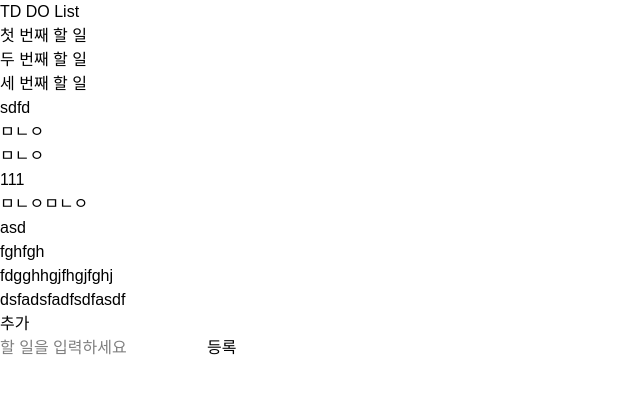
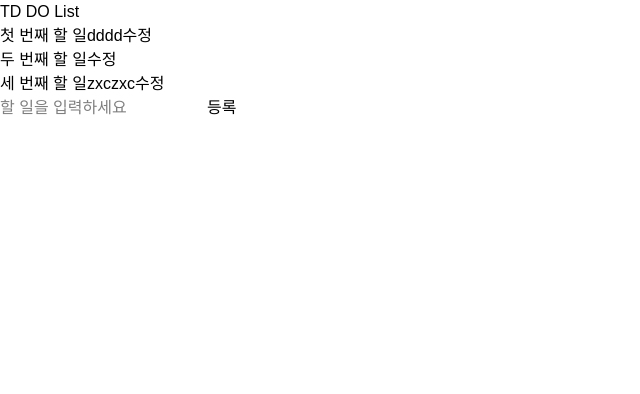
Before and after one commit to jungminji0215/next-to-do-list, a Next.js app: page / in a window 1280 px wide. Shown: the top 394 px of the page, without its empty margins (0-640 px from the left). Built offline with nearby package versions, Linux system fonts and the light colour scheme; data requests are answered from the project's data file.

Commit message:
feat : todo 수정

```diff
--- a/db.json
+++ b/db.json
@@ -2,7 +2,7 @@
   "todos": [
     {
       "id": "1",
-      "title": "첫 번째 할 일",
+      "title": "첫 번째 할 일dddd",
       "completed": false
     },
     {
@@ -12,58 +12,8 @@
     },
     {
       "id": "3",
-      "title": "세 번째 할 일",
+      "title": "세 번째 할 일zxczxc",
       "completed": true
-    },
-    {
-      "id": "0.5183139683936064",
-      "title": "sdfd",
-      "completed": false
-    },
-    {
-      "id": "0.6867680656781636",
-      "title": "ㅁㄴㅇ",
-      "completed": false
-    },
-    {
-      "id": "0.38638399450828764",
-      "title": "ㅁㄴㅇ",
-      "completed": false
-    },
-    {
-      "id": "0.44734973090147045",
-      "title": "111",
-      "completed": false
-    },
-    {
-      "id": "0.16990047386431284",
-      "title": "ㅁㄴㅇㅁㄴㅇ",
-      "completed": false
-    },
-    {
-      "id": "0.563297111423043",
-      "title": "asd",
-      "completed": false
-    },
-    {
-      "id": "0.6991588689150374",
-      "title": "fghfgh",
-      "completed": false
-    },
-    {
-      "id": "0.4155274916830882",
-      "title": "fdgghhgjfhgjfghj",
-      "completed": false
-    },
-    {
-      "id": "0.38682213198663895",
-      "title": "dsfadsfadfsdfasdf",
-      "completed": false
-    },
-    {
-      "id": "0.15916728159205662",
-      "title": "추가",
-      "completed": false
     }
   ]
 }
--- a/src/components/Todos.tsx
+++ b/src/components/Todos.tsx
@@ -1,17 +1,87 @@
 "use client";
 
-import { getTodos } from "@/service/todos";
-import { useSuspenseQuery } from "@tanstack/react-query";
-import React from "react";
+import { getTodos, updateTodo } from "@/service/todos";
+import { Todo } from "@/types/todos";
+import {
+  useMutation,
+  useQueryClient,
+  useSuspenseQuery,
+} from "@tanstack/react-query";
+import React, { useState } from "react";
+
+type UpdateTodoParams = {
+  title: string;
+  id: string;
+  completed: boolean;
+};
 
 export default function Todos() {
+  const queryClient = useQueryClient();
+
+  const [todoId, setTodoId] = useState<string | null>(null);
+  const [title, setTitle] = useState("");
+
   const { data } = useSuspenseQuery({ queryKey: ["todos"], queryFn: getTodos });
+
+  const updateMutation = useMutation({
+    mutationFn: (todo: Todo) => updateTodo(todo.title, todo.id, todo.completed),
+    onSuccess: () => {
+      queryClient.invalidateQueries({ queryKey: ["todos"] });
+
+      setTodoId(null);
+      setTitle("");
+    },
+  });
+
+  const handleUpdate = (todo: Todo) => {
+    if (title.trim() !== "" && title !== todo.title) {
+      updateMutation.mutate({
+        title: title,
+        id: todo.id,
+        completed: todo.completed,
+      });
+    } else {
+      setTodoId(null);
+      setTitle("");
+    }
+  };
+
+  const handleEdit = (todo: {
+    id: string;
+    title: string;
+    completed: boolean;
+  }) => {
+    setTodoId(todo.id);
+    setTitle(todo.title);
+  };
+
+  const handleCancelEdit = () => {
+    setTodoId(null);
+    setTitle("");
+  };
 
   return (
     <>
       <ul>
         {data?.map((todo) => (
-          <li key={todo.id}>{todo.title}</li>
+          <li key={todo.id}>
+            {todoId === todo.id ? (
+              <>
+                <input
+                  type="text"
+                  value={title}
+                  onChange={(e) => setTitle(e.target.value)}
+                />
+                <button onClick={() => handleUpdate(todo)}>저장</button>
+                <button onClick={handleCancelEdit}>취소</button>
+              </>
+            ) : (
+              <>
+                <span>{todo.title}</span>
+                <button onClick={() => handleEdit(todo)}>수정</button>
+              </>
+            )}
+          </li>
         ))}
       </ul>
     </>
--- a/src/service/todos.ts
+++ b/src/service/todos.ts
@@ -36,3 +36,49 @@
     message: "성공",
   };
 };
+
+export const updateTodo = async (
+  todo: string,
+  id: string,
+  completed: boolean
+) => {
+  console.log("========== todos 수정 ==========");
+
+  const response = await fetch(`http://localhost:3001/todos/${id}`, {
+    method: "PUT",
+    headers: { "Content-Type": "application/json" },
+    body: JSON.stringify({
+      id,
+      title: todo,
+      completed,
+    }),
+  });
+
+  if (!response.ok) {
+    throw new Error("fail update todo");
+  }
+
+  return {
+    success: true,
+    message: "성공",
+  };
+};
+
+export const deleteTodo = async (
+  id: string
+): Promise<{ success: boolean; message: string }> => {
+  console.log("========== todos 삭제 ==========");
+
+  const response = await fetch(`http://localhost:3001/todos/${id}`, {
+    method: "DELETE",
+  });
+
+  if (!response.ok) {
+    throw new Error("fail delete todo");
+  }
+
+  return {
+    success: true,
+    message: "성공",
+  };
+};
```
